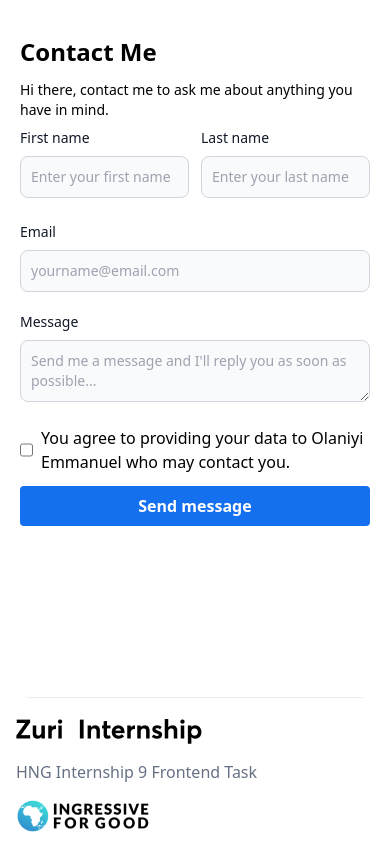
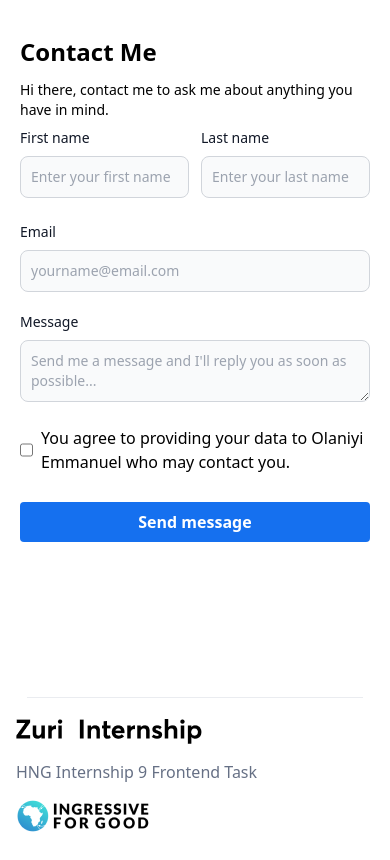
Before and after one commit to himarnoel/Zuri-Stage-1, a React app: page /contact in a window 390 px wide. Built offline with nearby package versions, Linux system fonts and the light colour scheme; the HTML template or start-up script is replaced by a standard one.

Commit message:
looks better

```diff
--- a/src/pages/Contact.jsx
+++ b/src/pages/Contact.jsx
@@ -4,7 +4,7 @@ import zuri from "../assets/Vector.png";
 const Contact = () => {
   return (
     <div className="flex justify-between items-center flex-col  h-screen m-2 lg:m-0">
-      <div className="h-screen w-screen lg:w-[60%] lg:h-[80%]  mt-2 p-5 mb-20">
+      <div className="h-screen w-screen lg:w-[60%] lg:h-[80%]  mt-2 p-5 lg:mb-20">
         <h1 className="text-2xl mb-3 font-bold ">Contact Me</h1>
         <p className=" text-sm mb-2">
           Hi there, contact me to ask me about anything you have in mind.
@@ -70,7 +70,7 @@ const Contact = () => {
               required
             />
           </div>
-          <div class=" flex items-center col-span-2">
+          <div class=" flex items-center col-span-2 mb-4">
             <input
               id="remember"
               type="checkbox"
```
